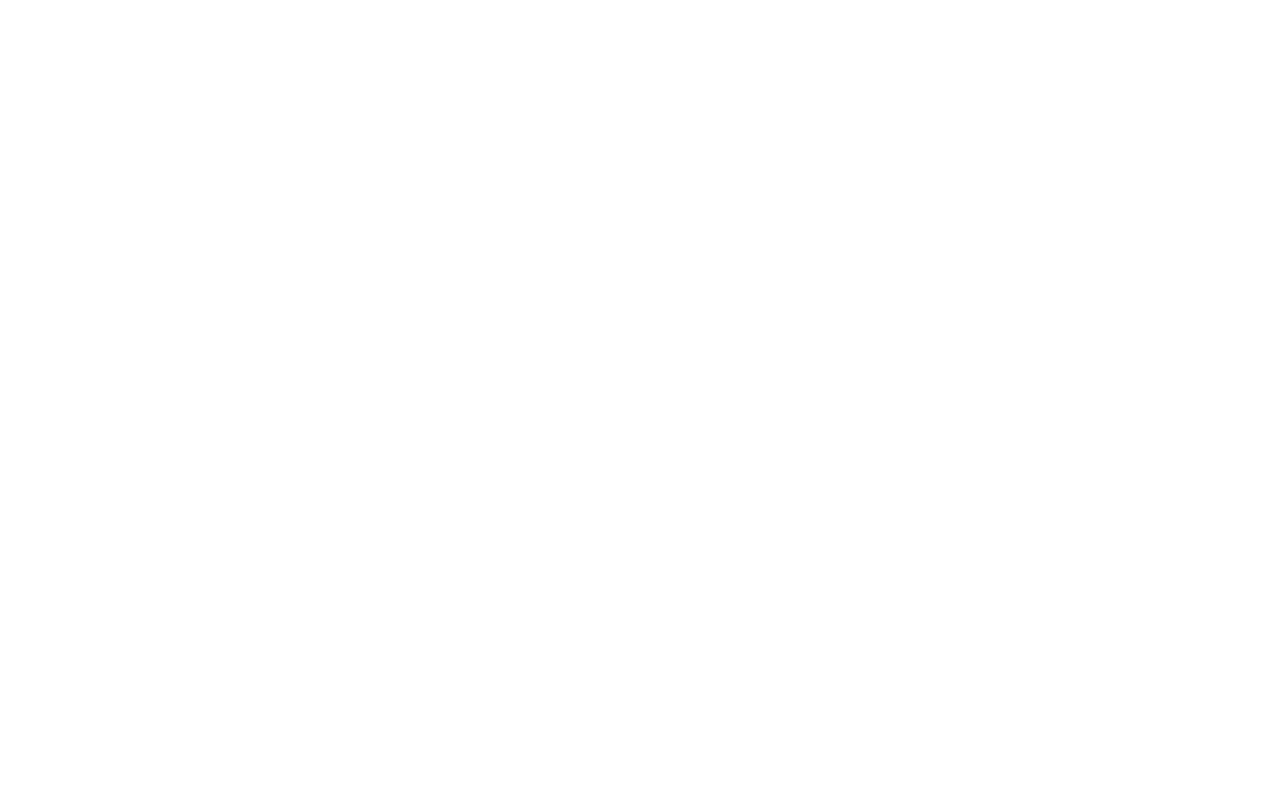
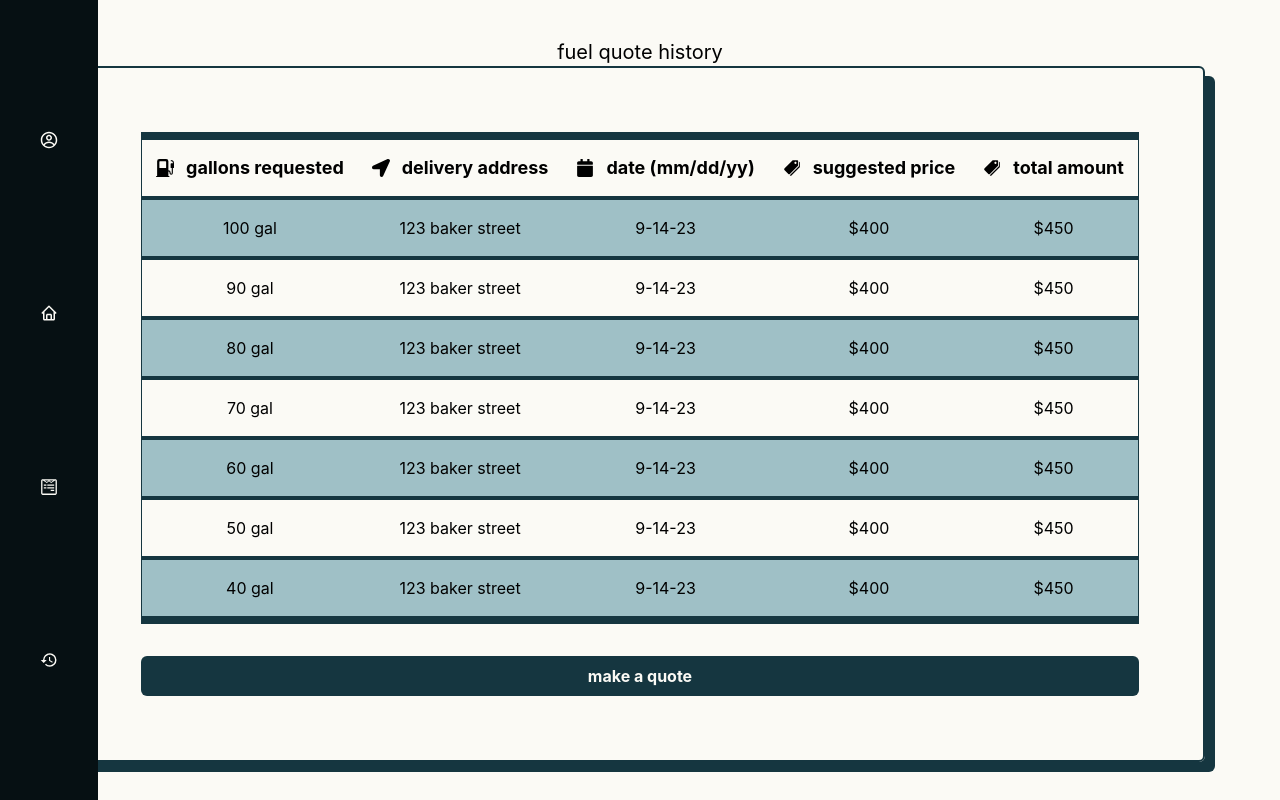
Before and after one commit to maddieadair/swdesign-project, a React (Create React App) app: page /fuel in a window 1280 px wide. Before the commit this address had no page. Built offline with nearby package versions, Linux system fonts and the light colour scheme.

Commit message:
updated fuelhistorypage and navbar v1

```diff
--- a/package.json
+++ b/package.json
@@ -8,6 +8,7 @@
     "@testing-library/user-event": "^13.5.0",
     "react": "^18.2.0",
     "react-dom": "^18.2.0",
+    "react-icons": "^5.0.1",
     "react-router-dom": "^6.22.1",
     "react-scripts": "^5.0.1",
     "web-vitals": "^2.1.4"
--- a/src/App.js
+++ b/src/App.js
@@ -6,6 +6,7 @@ import Signup from "./signup.js";
 import ProfileForm from "./profile.js";
 import Homepage from "./homepage.js";
 import Navbar from "./navbar.js";
+import FuelQuoteHistory from "./fuelQuoteHistory.js";
 
 import { BrowserRouter, Routes, Route } from "react-router-dom";
 
@@ -19,14 +20,10 @@ function App() {
         <Route path="/profile" element={<ProfileForm />}></Route>
         <Route path="/homepage" element={<Homepage />}></Route>
         <Route path="/navbar" element={<Navbar />}></Route>
-
+        <Route path="/fuel" element={<FuelQuoteHistory/>}></Route>
       </Routes>
     </BrowserRouter>
     </div>
-
-    // <div className="">
-    //    <Login />
-    // </div>
   );
 }
 
--- a/src/fuelQuoteHistory.js
+++ b/src/fuelQuoteHistory.js
@@ -0,0 +1,130 @@
+import React, { useState } from "react";
+import { Link } from "react-router-dom";
+import { useLocation } from "react-router-dom";
+import Navbar from "./navbar.js";
+// import { BsiuelPumpFill } from "react-icons/bs";
+import { BsFuelPumpFill } from "react-icons/bs";
+import { FaLocationArrow, FaUser, FaCalendar} from "react-icons/fa";
+import { IoIosPricetags } from "react-icons/io";
+
+export default function FuelQuoteHistory() {
+  const TABLE_HEAD = [
+    {
+     attr: "Gallons Requested",
+     icon: <BsFuelPumpFill/>},
+    {
+     attr: "Delivery Address",
+     icon: <FaLocationArrow/>
+    },
+    {
+      attr: "Date (MM/DD/YY)",
+      icon: <FaCalendar/>
+    },
+    {
+      attr: "Suggested Price",
+      icon: <IoIosPricetags/>
+    },
+    { attr: "Total Amount",
+      icon: <IoIosPricetags/>}];
+  const TABLE_ROWS = [
+    {
+        gallons: 100,
+        address: "123 Baker Street",
+        date: "9-14-23",
+        price: 400.0,
+        total_amt: 450.0,
+    },
+    {
+        gallons: 90,
+        address: "123 Baker Street",
+        date: "9-14-23",
+        price: 400.0,
+        total_amt: 450.0,
+    },
+    {
+        gallons: 80,
+        address: "123 Baker Street",
+        date: "9-14-23",
+        price: 400.0,
+        total_amt: 450.0,
+    },
+    {
+        gallons: 70,
+        address: "123 Baker Street",
+        date: "9-14-23",
+        price: 400.0,
+        total_amt: 450.0,
+    },
+    {
+        gallons: 60,
+        address: "123 Baker Street",
+        date: "9-14-23",
+        price: 400.0,
+        total_amt: 450.0,
+    },
+    {
+        gallons: 50,
+        address: "123 Baker Street",
+        date: "9-14-23",
+        price: 400.0,
+        total_amt: 450.0,
+    },
+    {
+        gallons: 40,
+        address: "123 Baker Street",
+        date: "9-14-23",
+        price: 400.0,
+        total_amt: 450.0,
+    }
+  ];
+  return (
+    <div>
+      <Navbar/>
+      <div className="flex flex-col justify-center items-center h-screen selection:bg-[#88BBC8] overflow-auto xl:w-full">
+        <h1 className="xl:text-xl font-monsterrat justify-start items-start lowercase">Fuel Quote History</h1>
+            <div className="xl:basis-3/4 space-y-8 xl:p-16 xl:rounded-md xl:border-2 xl:border-[#153640] shadow-[10px_10px_0px_0px_rgba(21,54,64)]">
+                <table className="w-full min-w-max items-center border border-y-8 border-collapse table-auto border-[#153640] font-monsterrat">
+                    <thead>
+                      <tr>
+                        {TABLE_HEAD.map(({attr, icon}) => (
+                          <th key={attr} className="lowercase font-monsterrat text-lg p-3.5">
+                            <div className="flex items-center"><div className="mr-3">{icon}</div>{attr}</div></th>
+                        ))}
+                      </tr>
+                    </thead>
+                    <tbody>
+                      {TABLE_ROWS.map(({gallons, address, date, price, total_amt}, index) => {
+                        const rowClasses = `text-4l lowercase border-y-4 border-[#153640]  font-monsterrat text-center transition-all ease-in-out duration-500 hover:bg-[#88BBC8] hover:text-[#153640] p-4 ${index % 2 === 0 ? "bg-[#9fc0c6]" : ""}`;
+                      return(
+                        <tr key="test" className="p-4">
+                            <td className={rowClasses}>
+                            {gallons} gal
+                            </td>
+                            <td className={rowClasses}>
+                            {address}
+                            </td>
+                            <td className={rowClasses}>
+                            {date}
+                            </td>
+                            <td className={rowClasses}>
+                            ${price}
+                            </td>
+                            <td className={rowClasses}>
+                            ${total_amt}
+                            </td>
+                        </tr>
+                      )
+                    })}
+                    </tbody>
+                </table>
+
+                <button
+                    className="bg-[#153640] text-[#FBFAF5] flex flex-row justify-center items-center gap-x-2 p-2 rounded-md w-full font-bold transition-all ease-in-out duration-500 hover:bg-[#88BBC8] hover:text-[#153640]"
+                    type="submit">
+                    make a quote
+                </button>
+            </div>
+        </div>
+    </div>
+  );
+}
--- a/src/navbar.js
+++ b/src/navbar.js
@@ -4,14 +4,23 @@ import { BiHome } from "react-icons/bi";
 import { CgProfile } from "react-icons/cg";
 import { FaWpforms } from "react-icons/fa";
 import { Link } from "react-router-dom";
+import { BrowserRouter, Routes, Route, NavLink } from "react-router-dom";
 
 export default function Navbar() {
   return (
-    <div className="bg-[#153640] text-[#FBFAF5] font-montserrat font-bold text-lg flex flex-row justify-evenly py-4 xl:h-screen xl:w-fit xl:p-6 xl:flex-col xl:gap-y-12">
-      <CgProfile />
-      <BiHome />
-      <FaWpforms />
-      <MdHistory />
+    <div className="bg-[#061013] text-[#FBFAF5] font-montserrat font-bold text-lg flex flex-row justify-evenly py-4 xl:h-screen xl:w-fit xl:p-6 xl:flex-col xl:gap-y-12 xl:absolute">
+      <NavLink className="px-4" to="/profile">
+        <CgProfile />
+      </NavLink>
+      <NavLink className="px-4" to="/">
+        <BiHome />
+      </NavLink>
+      <NavLink className="px-4" to="/fuelQuoteForm">
+        <FaWpforms />
+      </NavLink>
+      <NavLink className="px-4" to="/fuel">
+        <MdHistory />
+      </NavLink>
     </div>
   );
 }
```
Also changed, not shown: 2 other files (tests, documents, lock files or other folders).
